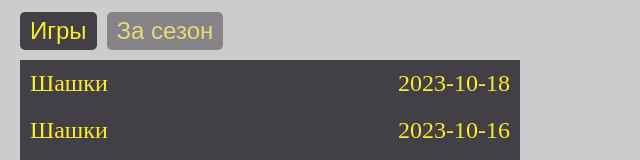
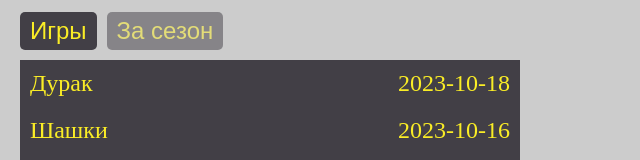
Before and after one commit to Akula3331/TourneyX, a React (Create React App) app: page /archive in a window 1280 px wide. Shown: the part 172-332 px from the top of the page, without its empty margins (0-640 px from the left). Built offline with nearby package versions, Linux system fonts and the light colour scheme; a web font is replaced by a local one.

Commit message:
modified:   src/components/TimeCon/TimeCon.jsx 	modified:   src/pages/ArchivePage/ArchivePage.jsx

```diff
--- a/src/components/TimeCon/TimeCon.jsx
+++ b/src/components/TimeCon/TimeCon.jsx
@@ -4,7 +4,6 @@ import BlockTime from "../BlockTime/BlockTime";
 
 export default function TimeCon({ onFirstDateFromChild }) {
   const initialData = [
-    { img: "/icons/timeIcon/cards.svg", dis: "Дурак", data: "18.10.2023"},
     { img: "/icons/timeIcon/gamecontroller.svg", dis: "Ping Pong", data: "20.10.2023",
     pNum:['Gorbatic','CFKN','Betito','Kalamburger'] },
     { img: "/icons/timeIcon/cards.svg", dis: "Uno", data: "22.10.2023"},
--- a/src/pages/ArchivePage/ArchivePage.jsx
+++ b/src/pages/ArchivePage/ArchivePage.jsx
@@ -8,7 +8,7 @@ export default function ArchivePage() {
     { name: "Шахмат", date: "2023-10-12", firstPlace: 'Kalamburger', secondPlace: 'Betito', thirdPlace: 'Gorbatic', fourthPlace: 'CFKN' },
     { name: "Дурак", date: "2023-10-14", firstPlace: 'Gorbatic', secondPlace: 'Betito', thirdPlace: 'CFKN', fourthPlace: 'Kalamburger' },
     { name: "Шашки", date: "2023-10-16", firstPlace: 'Betito', secondPlace: 'CFKN', thirdPlace: 'Kalamburger', fourthPlace: 'Gorbatic' },
-    { name: "Шашки", date: "2023-10-18", firstPlace: 'Kalamburger', secondPlace: 'CFKN', thirdPlace: 'Gorbatic', fourthPlace: 'Betito' },
+    { name: "Дурак", date: "2023-10-18", firstPlace: 'Kalamburger', secondPlace: 'CFKN', thirdPlace: 'Gorbatic', fourthPlace: 'Betito' },
 
   ];
 
```
